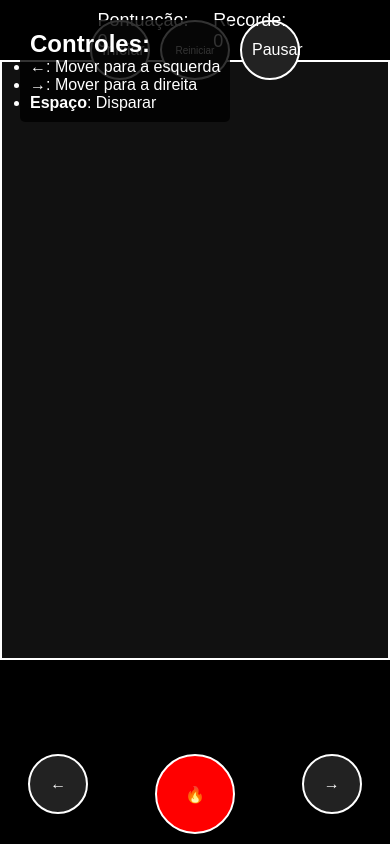
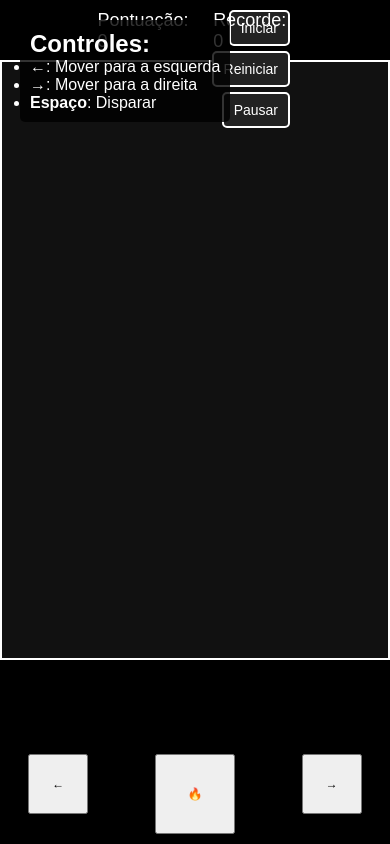
Before and after one commit to skyruruhunta/TabalhoJogo, a plain HTML site: page index.html in a window 390 px wide. Drawn offline with Linux system fonts and the light colour scheme.

Commit message:
Add files via upload

```diff
--- a/styles.css
+++ b/styles.css
@@ -80,57 +80,63 @@ body {
 }
 
 #top-controls {
+  position: fixed;
+  top: 10px;
+  right: 10px;
   display: flex;
-  justify-content: center;
+  flex-direction: column;
+  align-items: flex-end;
   gap: 10px;
-  margin-top: 10px;
-  z-index: 10;
+  z-index: 100;
 }
 
-#controls {
-  display: flex;
-  justify-content: space-around;
-  width: 100%;
-  max-width: 400px;
-  padding: 10px;
-  background: rgba(0, 0, 0, 0.8);
-  border-radius: 10px;
-  position: fixed;
-  bottom: 20px;
-  gap: 10px;
-}
-
-button {
-  font-size: 16px;
-  padding: 10px;
-  width: 70px;
-  height: 70px;
+#top-controls button {
+  font-size: 14px;
+  padding: 8px 10px;
+  width: auto;
+  height: auto;
   background-color: #222;
   color: #fff;
   border: 2px solid #fff;
-  border-radius: 50%;
+  border-radius: 5px;
   cursor: pointer;
-  text-align: center;
 }
 
-#restart-button {
-  font-size: 14px;
-  width: 90px;
-}
-
-button:hover {
+#top-controls button:hover {
   background-color: #444;
 }
 
-button:active {
-  transform: scale(0.95);
+@media (max-width: 500px) {
+  #top-controls {
+    top: 5px;
+    right: 5px;
+    gap: 5px;
+  }
+
+  #controls {
+    position: fixed;
+    bottom: 10px;
+    left: 50%;
+    transform: translateX(-50%);
+    width: 90%;
+    display: flex;
+    justify-content: space-between;
+    gap: 10px;
+    z-index: 99;
+  }
+
+  button {
+    font-size: 12px;
+    width: 60px;
+    height: 60px;
+  }
+
+  #fire-button {
+    width: 80px;
+    height: 80px;
+  }
 }
 
-#fire-button {
-  background-color: red;
-  width: 90px;
-  height: 90px;
-}
 
 #game-message {
   position: absolute;
```
